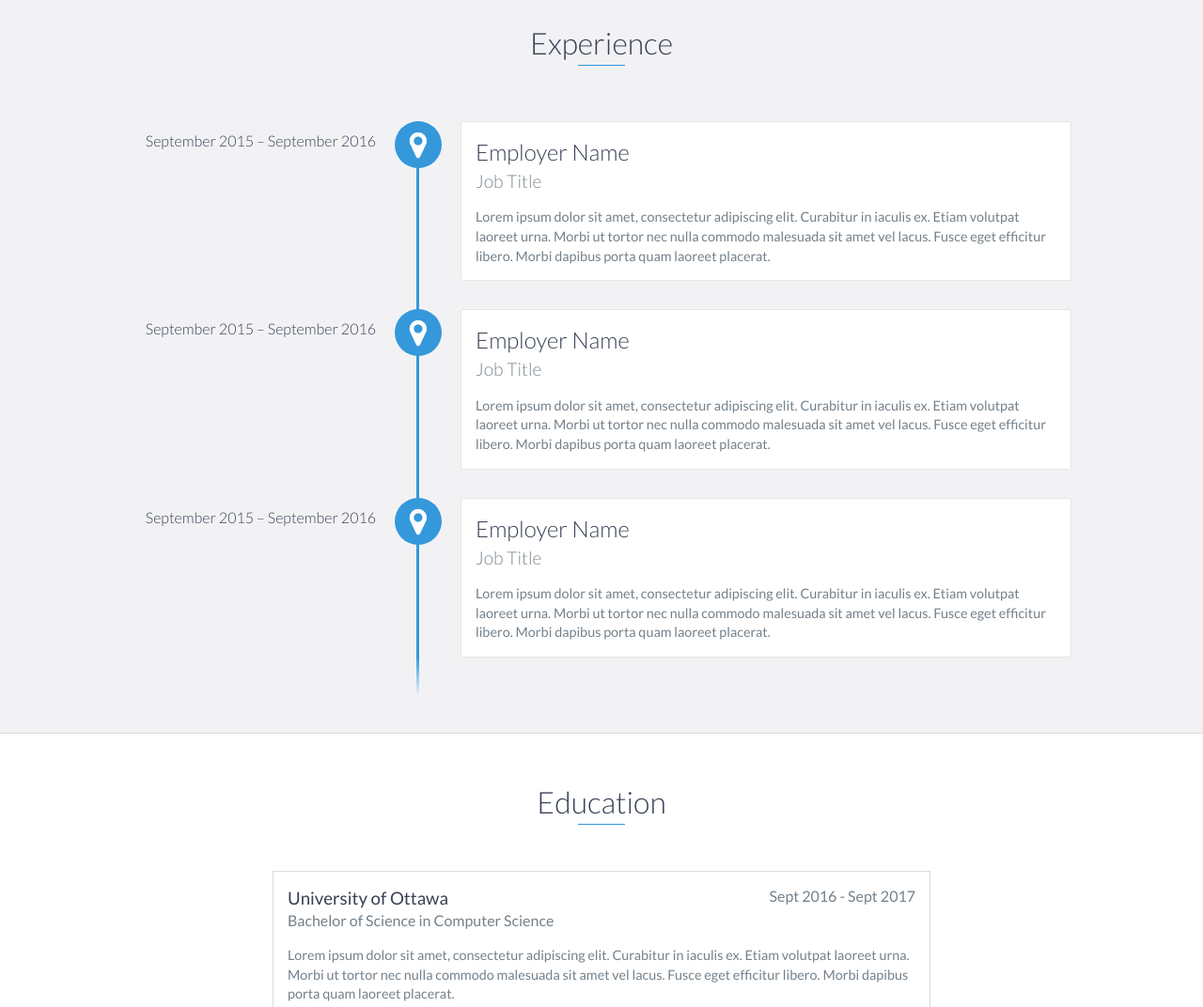
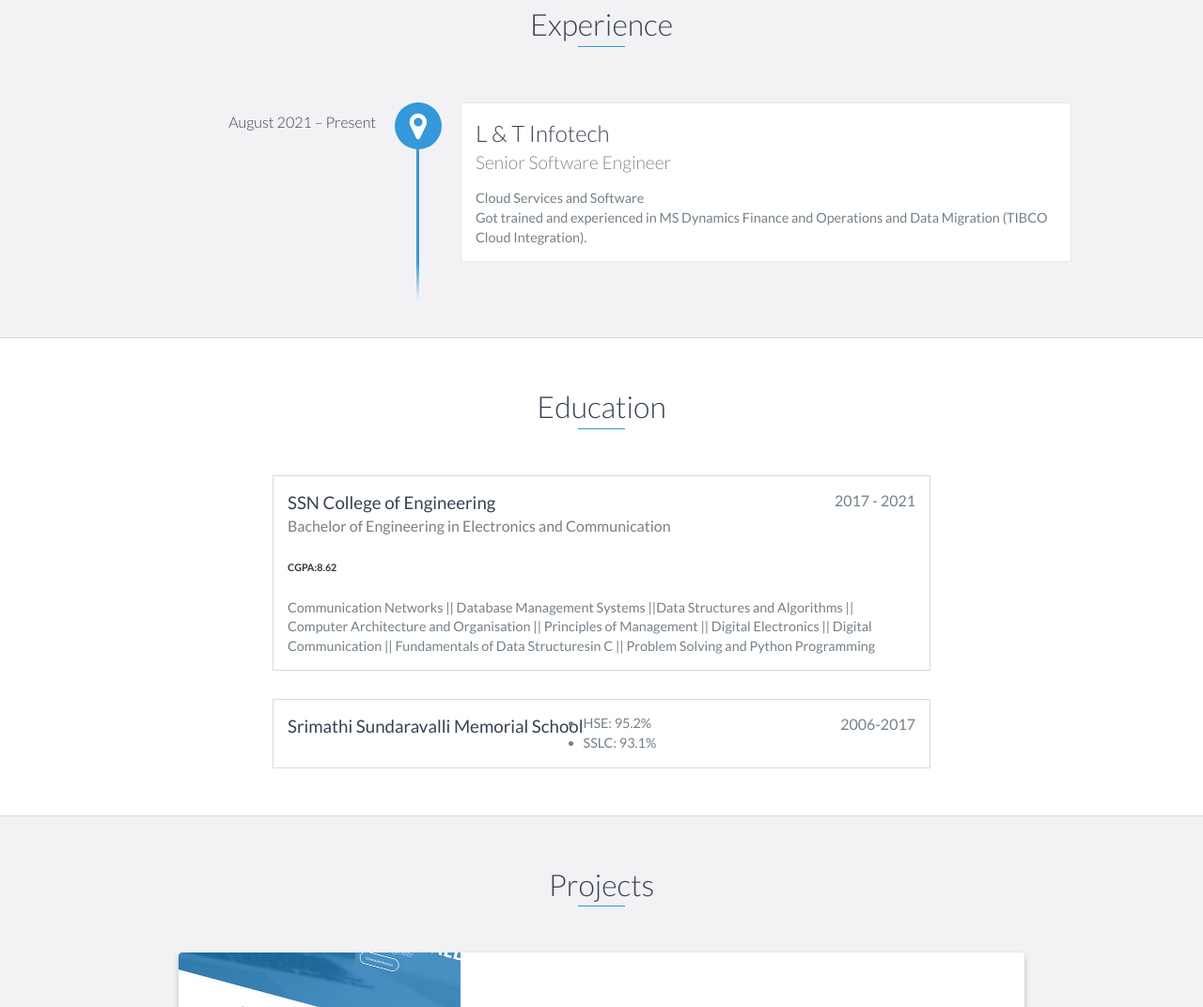
Before and after one commit to Sowmya2400/Portfolio, a website: page index.html in a window 1280 px wide. Shown: the part 1318-2390 px from the top of the page at 94% size. Drawn offline with nearby package versions, Linux system fonts and the light colour scheme.

Commit message:
Experience n Education

```diff
--- a/index.html
+++ b/index.html
@@ -71,18 +71,21 @@
                 <h2 class="heading">About Me</h2>
                 <div class="col-md-4">
                     <img src="images/IMG20210318085412.jpg" id="meimg" style="height: 320px;
-                    width: 150px;
-                    margin-bottom: 20px;">
+                    width: 150px;">
                 </div>
                 <div class="col-md-8">
                     <p>
-                        Hello! I am Sri Sowmya M, a Software Engineer, currently residing in Chennai.
+                        Hello!     I am Sri Sowmya M, a Software Engineer, currently residing in Chennai.
                         I completed my schooling in Srimathi Sundaravalli Memorial School
                         and graduated from SSN College of Engineering in 2021.
                         I am now working in L&T Infotech as Senior Software Engineer from 2021.
+                    </p>
+                    <p>
                         Lockdown has helped me to discover my inner fondness to Web development.
                         It gave me time to learn programming languages and web technologies.
                         I have put my learnings to a practical effect through some mini projects.
+                    </p>
+                    <p>
                         I am outgoing, dedicated, and open-minded.
                         I get across to people and adjust to changes with ease.
                         I believe that a person should work on developing their professional skills
@@ -97,27 +100,13 @@
     <div id="experience" class="background-alt">
         <h2 class="heading">Experience</h2>
         <div id="experience-timeline">
-            <div data-date="September 2015 – September 2016">
-                <h3>Employer Name</h3>
-                <h4>Job Title</h4>
+            <div data-date="August 2021 – Present">
+                <h3>L & T Infotech</h3>
+                <h4>Senior Software Engineer</h4>
+                <p>Cloud Services and Software</p>
                 <p>
-                    Lorem ipsum dolor sit amet, consectetur adipiscing elit. Curabitur in iaculis ex. Etiam volutpat laoreet urna. Morbi ut tortor nec nulla commodo malesuada sit amet vel lacus. Fusce eget efficitur libero. Morbi dapibus porta quam laoreet placerat.
-                </p>
-            </div>
-
-            <div data-date="September 2015 – September 2016">
-                <h3>Employer Name</h3>
-                <h4>Job Title</h4>
-                <p>
-                    Lorem ipsum dolor sit amet, consectetur adipiscing elit. Curabitur in iaculis ex. Etiam volutpat laoreet urna. Morbi ut tortor nec nulla commodo malesuada sit amet vel lacus. Fusce eget efficitur libero. Morbi dapibus porta quam laoreet placerat.
-                </p>
-            </div>
-
-            <div data-date="September 2015 – September 2016">
-                <h3>Employer Name</h3>
-                <h4>Job Title</h4>
-                <p>
-                    Lorem ipsum dolor sit amet, consectetur adipiscing elit. Curabitur in iaculis ex. Etiam volutpat laoreet urna. Morbi ut tortor nec nulla commodo malesuada sit amet vel lacus. Fusce eget efficitur libero. Morbi dapibus porta quam laoreet placerat.
+                    Got trained and experienced in MS Dynamics Finance and Operations and Data Migration
+                    (TIBCO Cloud Integration).
                 </p>
             </div>
         </div>
@@ -127,28 +116,28 @@
     <div id="education">
         <h2 class="heading">Education</h2>
         <div class="education-block">
-            <h3>University of Ottawa</h3>
-            <span class="education-date">Sept 2016 - Sept 2017</span>
-            <h4>Bachelor of Science in Computer Science</h4>
+            <h3>SSN College of Engineering</h3>
+            <span class="education-date">2017 - 2021</span>
+            <h4>Bachelor of Engineering in Electronics and Communication</h4>
+            <h6>CGPA:8.62</h6>
             <p>
-                Lorem ipsum dolor sit amet, consectetur adipiscing elit. Curabitur in iaculis ex. Etiam volutpat laoreet urna. Morbi ut tortor nec nulla commodo malesuada sit amet vel lacus. Fusce eget efficitur libero. Morbi dapibus porta quam laoreet placerat.
+                Communication Networks || Database Management Systems ||Data Structures and Algorithms ||
+                Computer Architecture and Organisation || Principles of Management || Digital Electronics
+                 || Digital Communication  || Fundamentals of Data Structuresin C || Problem Solving
+                and Python Programming
             </p>
         </div>
         <!-- End .education-block -->
 
         <div class="education-block">
-            <h3>University of Ottawa</h3>
-            <span class="education-date">Sept 2016 - Sept 2017</span>
-            <h4>Bachelor of Science in Computer Science</h4>
+            <h3>Srimathi Sundaravalli Memorial School</h3>
+            <span class="education-date">2006-2017</span>
             <ul>
                 <li>
-                    Lorem ipsum dolor sit amet, consectetur adipiscing elit.
+                    HSE: 95.2%
                 </li>
                 <li>
-                    Lorem ipsum dolor sit amet, consectetur adipiscing elit.
-                </li>
-                <li>
-                    Lorem ipsum dolor sit amet, consectetur adipiscing elit.
+                    SSLC: 93.1%
                 </li>
             </ul>
         </div>
```
